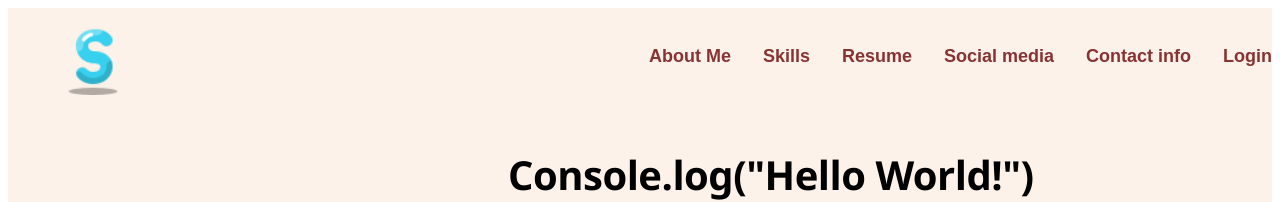
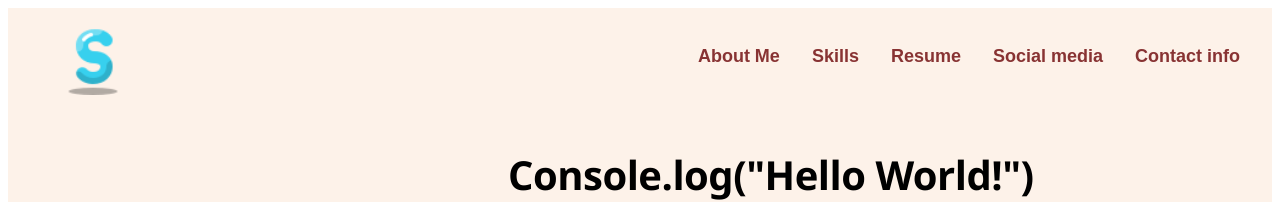
Before and after one commit to chdevop/Sahil-Portfolio, a plain HTML site: page index.html in a window 1280 px wide. Shown: the top 202 px of the page. Drawn offline with Linux system fonts and the light colour scheme.

Commit message:
Update index.html

```diff
--- a/index.html
+++ b/index.html
@@ -34,7 +34,7 @@
             <a href="#cta5" class="main_nav_link_contact_info">Contact info </a>
           </li>
           <li>
-            <a href="#" class="main_nav_link_login">Login </a>
+            <a href="#" class="main_nav_link_login"> </a>
           </li>
         </ul>
       </nav>
```
